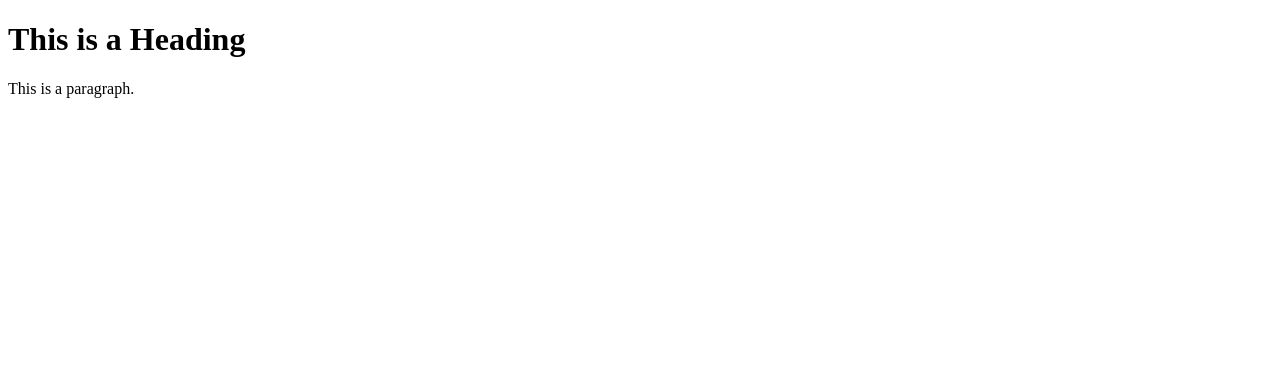
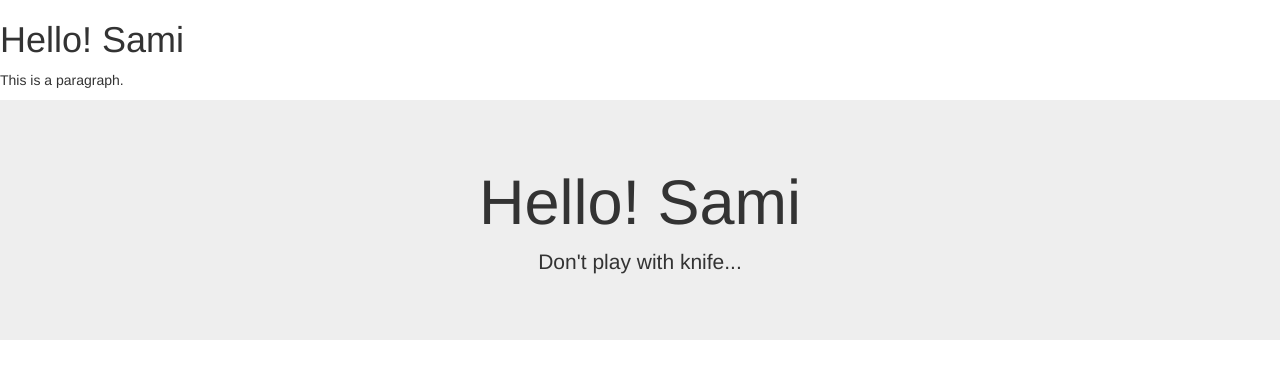
Before and after one commit to mas2405/hello-world, a plain HTML site: page index.html in a window 1280 px wide. Drawn offline with nearby package versions, Linux system fonts and the light colour scheme.

Commit message:
Update index.html

```diff
--- a/index.html
+++ b/index.html
@@ -1,12 +1,21 @@
 <!DOCTYPE html>
 <html>
 <head>
-<title>Page Title</title>
+<title>Raza</title>
+  <meta charset="utf-8">
+  <meta name="viewport" content="width=device-width, initial-scale=1">
+  <link rel="stylesheet" href="https://maxcdn.bootstrapcdn.com/bootstrap/3.4.0/css/bootstrap.min.css">
+  <script src="https://ajax.googleapis.com/ajax/libs/jquery/3.4.0/jquery.min.js"></script>
+  <script src="https://maxcdn.bootstrapcdn.com/bootstrap/3.4.0/js/bootstrap.min.js"></script>
 </head>
 <body>
 
-<h1>This is a Heading</h1>
+<h1>Hello! Sami</h1>
 <p>This is a paragraph.</p>
+<div class="jumbotron text-center">
+  <h1>Hello! Sami</h1>
+  <p>Don't play with knife...</p>
+</div>
 
 </body>
 </html>
```
